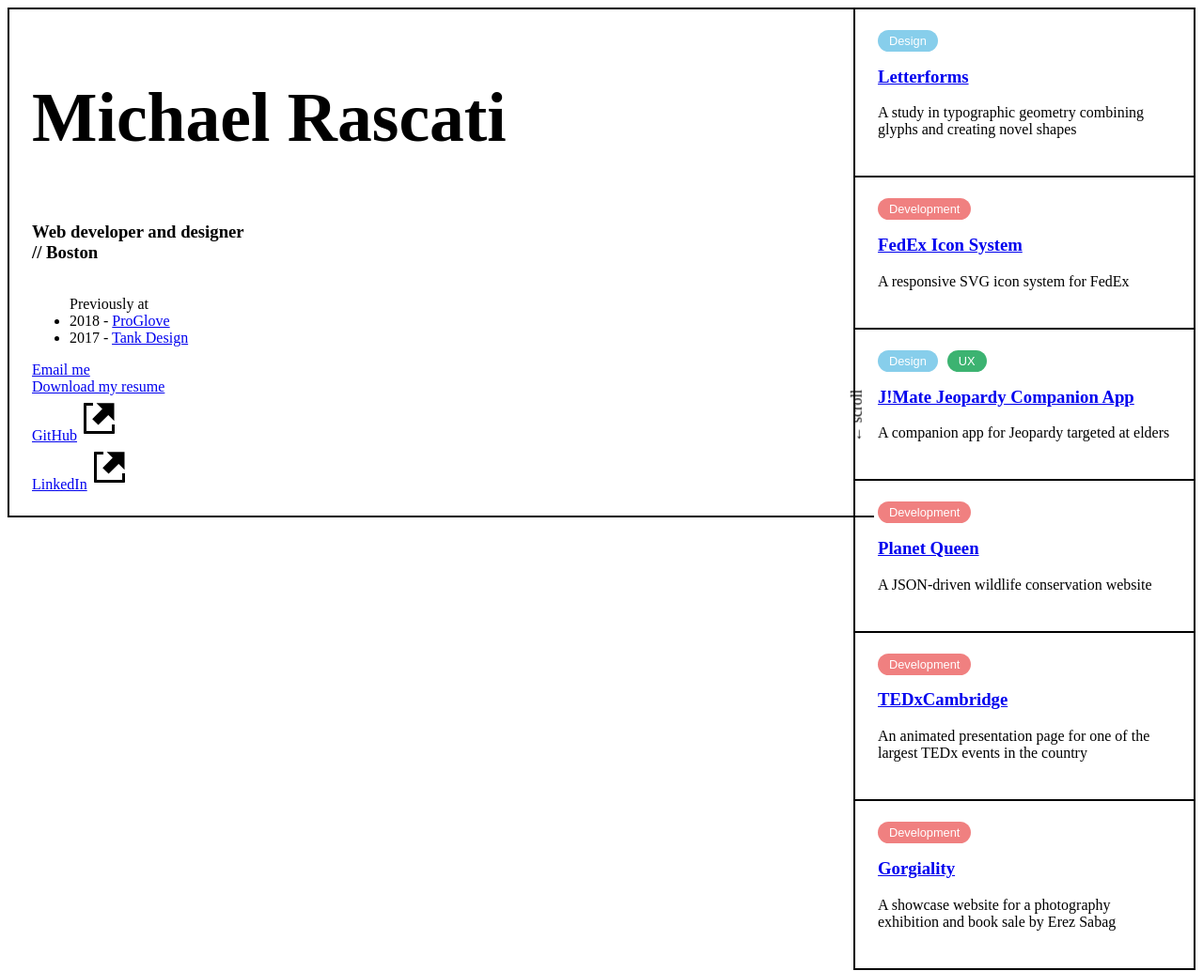
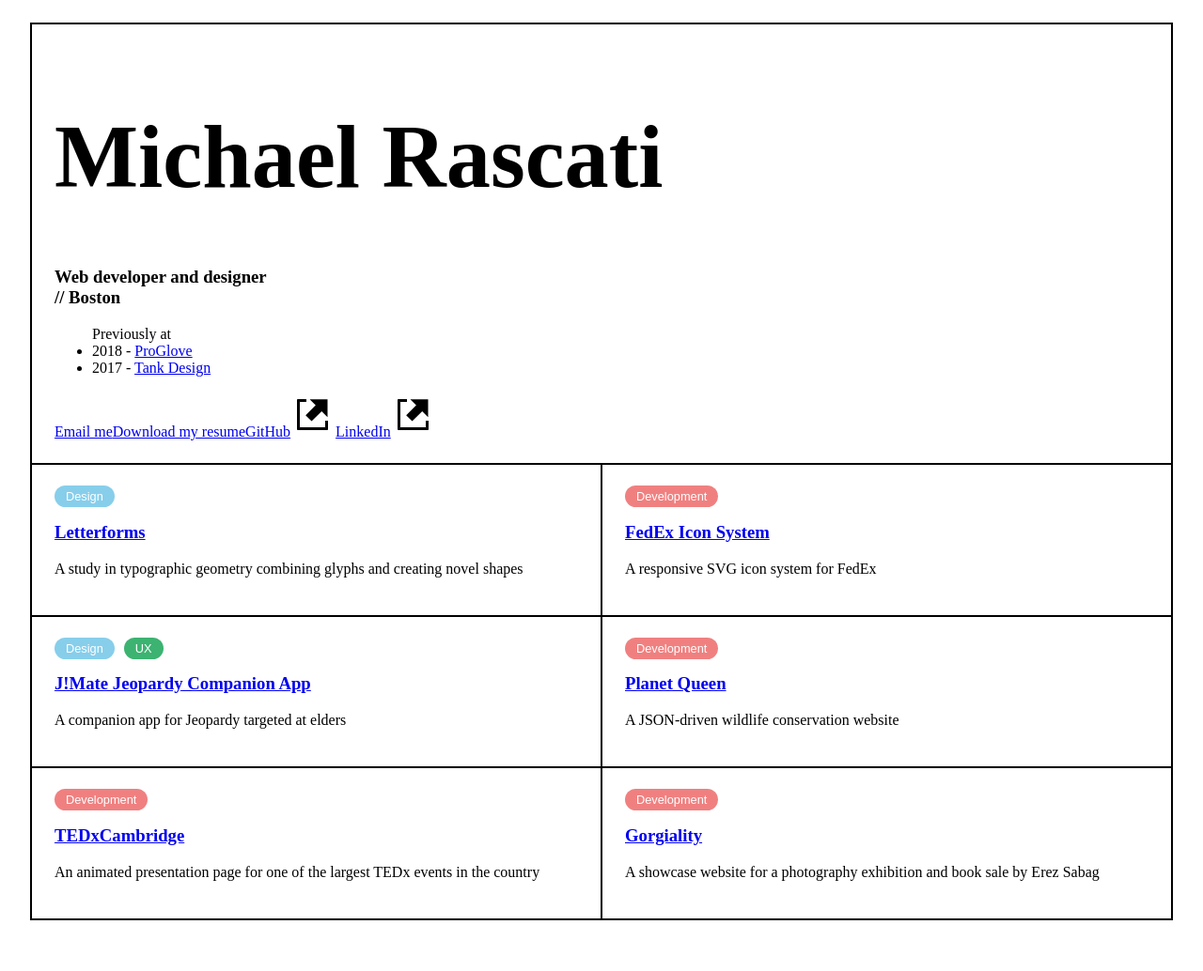
Before and after one commit to rascati/rascati.github.io, a Gatsby site: page / in a window 1280 px wide. Shown: the whole page at 94% size. After the commit the page ends 1004 px from the top, so only its background shows below. Built offline with nearby package versions, Linux system fonts and the light colour scheme; Gatsby itself is replaced by a stand-in of ours.

Commit message:
refactored main layout and the projects layout to be entire page vertical scroll

```diff
--- a/src/components/MainGrid.js
+++ b/src/components/MainGrid.js
@@ -1,56 +1,34 @@
-import React from "react"
-import styled, { keyframes } from "styled-components"
+import React from 'react'
+import styled, { keyframes } from 'styled-components'
 
-import externalLink from "../assets/icons/external-link.svg"
-import resume from "../assets/documents/Michael-Rascati-Resume.pdf"
-
+import externalLink from '../assets/icons/external-link.svg'
+import resume from '../assets/documents/Michael-Rascati-Resume.pdf'
 
 const GridWrapper = styled.div`
-  display: grid;
-  border-top: 2px solid black;
-  border-left: 2px solid black;
-  border-bottom: 2px solid black;
-  width: calc(70vw - 1.5em);
-  position: fixed;
+  border: 2px solid black;
   padding: 1.5em;
-
-  @media only screen and (max-width: 1000px) {
-    width: 100%;
-    border: 2px solid black;
-    position: initial;
-  }
-
-  @media only screen and (max-height: 850px) {
-    padding: 1.5em;
-  }
+  margin: 1.5em;
+  margin-bottom: 0em;
 `
 
 const SubgridName = styled.div`
   @media only screen and (min-width: 1000px) {
-    font-size: 2.3rem;
+    font-size: 2.95rem;
   }
 `
 
 const SubgridIntro = styled.div`
-  @media only screen and (max-height: 850px) {
-    display: flex;
-    align-items: center;
+  @media only screen and (min-width: 1000px) {
+    /* font-size: 2.25rem; */
   }
 `
 
 const SubgridSocial = styled.div`
-  display: flex;
-  flex-flow: column nowrap;
   width: max-content;
-
-  @media only screen and (max-width: 1000px) {
-    font-size: .9em;
-    max-width: 60vw;
-  }
+  /* font-size: 1.75rem; */
 `
 
-const SubgridWork = styled.div`
-`
+const SubgridWork = styled.div``
 
 const rotate = keyframes`
   from {
@@ -64,9 +42,10 @@ const rotate = keyframes`
 
 const ScrollHelper = styled.div`
   animation: ${rotate} 350ms ease-in-out infinite alternate;
-  position: absolute;
-  right: -10px;
-  bottom: 100px;
+  /* position: absolute; */
+  display: none;
+  /* right: -10px; */
+  /* bottom: 100px; */
 
   @media only screen and (max-width: 1000px) {
     display: none;
@@ -75,13 +54,15 @@ const ScrollHelper = styled.div`
 
 const MainGrid = () => (
   <GridWrapper>
-
     <SubgridName>
       <h1>Michael Rascati</h1>
     </SubgridName>
 
     <SubgridIntro>
-      <h3>Web developer and designer <br />// Boston</h3>
+      <h3>
+        Web developer and designer <br />
+        // Boston
+      </h3>
     </SubgridIntro>
 
     <SubgridWork>
@@ -91,45 +72,64 @@ const MainGrid = () => (
           <span>2018 - </span>
           <a
             href="http://www.proglove.de/"
-            className="flag-de" target="_blank" rel="noopener noreferrer">
-            ProGlove</a>
+            className="flag-de"
+            target="_blank"
+            rel="noopener noreferrer"
+          >
+            ProGlove
+          </a>
         </li>
         <li>
           <span>2017 - </span>
           <a
             href="https://tankdesign.com/"
-            target="_blank" rel="noopener noreferrer">
-            Tank Design</a>
+            target="_blank"
+            rel="noopener noreferrer"
+          >
+            Tank Design
+          </a>
         </li>
       </ul>
     </SubgridWork>
 
-
     <SubgridSocial>
       <a
         href="mailto:rascatimichael@gmail.com"
-        className="button" target="_blank" rel="noopener noreferrer">
-        Email me</a>
+        className="button"
+        target="_blank"
+        rel="noopener noreferrer"
+      >
+        Email me
+      </a>
       <a
         href={resume}
-        className="button" target="_blank" rel="noopener noreferrer">
-        Download my resume</a>
+        className="button"
+        target="_blank"
+        rel="noopener noreferrer"
+      >
+        Download my resume
+      </a>
       <a
         href="https://github.com/rascati"
-        className="button button-external" target="_blank" rel="noopener noreferrer">
+        className="button button-external"
+        target="_blank"
+        rel="noopener noreferrer"
+      >
         GitHub
-        <img src={externalLink} alt="external link icon"/></a>
+        <img src={externalLink} alt="external link icon" />
+      </a>
       <a
         href="https://www.linkedin.com/in/rascati"
-        className="button button-external" target="_blank" rel="noopener noreferrer">
+        className="button button-external"
+        target="_blank"
+        rel="noopener noreferrer"
+      >
         LinkedIn
-        <img src={externalLink} alt="external link icon"/></a>
+        <img src={externalLink} alt="external link icon" />
+      </a>
     </SubgridSocial>
 
-
-    <ScrollHelper>
-      &#8592; scroll
-    </ScrollHelper>
+    <ScrollHelper>&#8592; scroll</ScrollHelper>
   </GridWrapper>
 )
 
--- a/src/components/Piece.js
+++ b/src/components/Piece.js
@@ -1,25 +1,28 @@
-import React from "react"
-import { Link } from "gatsby"
-import styled from "styled-components"
+import React from 'react'
+import { Link } from 'gatsby'
+import styled from 'styled-components'
 
 const Container = styled.div`
-  border-top: 2px solid black;
+  border-bottom: 2px solid black;
+  border-right: 2px solid black;
   padding: 1.5em;
 
   @media only screen and (max-width: 1000px) {
-    border-top: none;
-    border-bottom: 2px solid black;
+    /* border-top: none;  */
+    /* border-bottom: 2px solid black; */
   }
 `
 
-const Piece = (props) => (
+const Title = styled.h3`
+  /* font-size: 2.5rem; */
+`
+
+const Piece = props => (
   <Container>
     {props.children}
-    <h3>
-      <Link to={props.link}>
-        {props.title}
-      </Link>
-    </h3>
+    <Title>
+      <Link to={props.link}>{props.title}</Link>
+    </Title>
     <p>{props.description}</p>
   </Container>
 )
--- a/src/components/PieceGrid.js
+++ b/src/components/PieceGrid.js
@@ -1,28 +1,30 @@
-import React from "react"
-import styled from "styled-components"
+import React from 'react'
+import styled from 'styled-components'
 
 const GridWrapper = styled.div`
   display: grid;
-  border: 2px solid black;
-  border-top: none;
-  width: calc(30vw - 1.5em);
-  margin-left: auto;
+  grid-template-columns: 1fr 1fr;
+  margin: 1.5em;
+  margin-top: 0;
+  border-left: 2px solid black;
+  /* width: calc(30vw - 1.5em); */
+  /* margin-left: auto; */
+  @media only screen and (max-width: 750px) {
+    display: flex;
+    flex-flow: column nowrap;
+  }
 
   @media only screen and (max-width: 1000px) {
-    width: 100%;
-    height: 100%;
-    margin: 0;
-    border-left: 2px solid black;
-    border-right: 2px solid black;
-    border-bottom: none;
-    position: initial;
+    /* width: 100%; */
+    /* height: 100%; */
+    /* margin: 0; */
+    /* border-left: 2px solid black; */
+    /* border-right: 2px solid black; */
+    /* border-bottom: none; */
+    /* position: initial; */
   }
 `
 
-const PieceGrid = (props) => (
-  <GridWrapper>
-    {props.children}
-  </GridWrapper>
-)
+const PieceGrid = props => <GridWrapper>{props.children}</GridWrapper>
 
 export default PieceGrid
```
